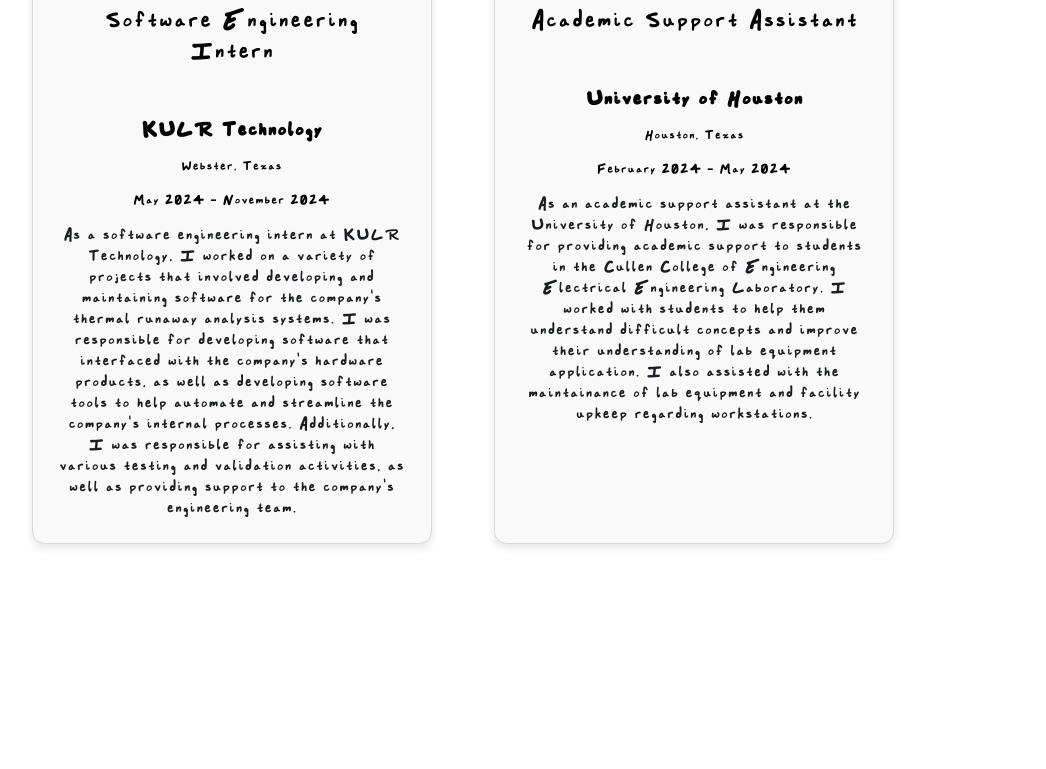
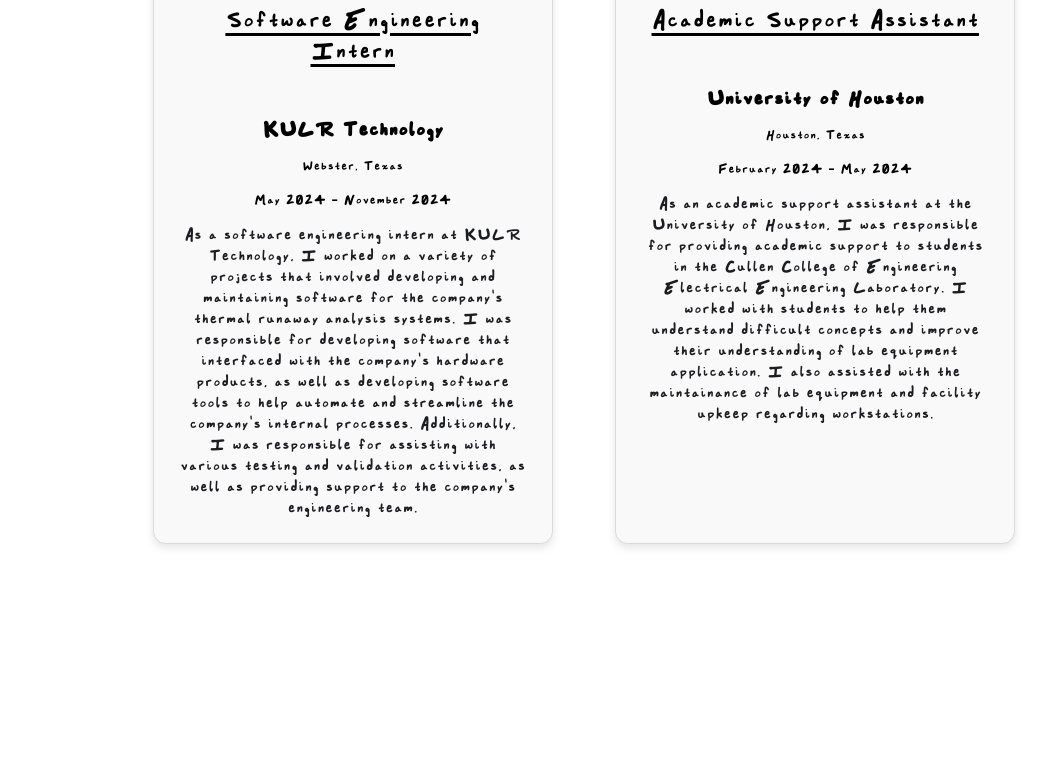
Before and after one commit to alexander-tu/website, a plain HTML site: page public/index.html in a window 1280 px wide. Shown: the part 1970-2739 px from the top of the page, without its empty margins (56-1102 px from the left). Drawn offline with nearby package versions, Linux system fonts and the light colour scheme.

Commit message:
Revert "Update styles.css"
This reverts commit 79a1916dc7c8b278a083721de8887fde4089e5ff.

```diff
--- a/public/styles.css
+++ b/public/styles.css
@@ -188,20 +188,25 @@
     margin-bottom: 2rem;
     font-size: 1.5rem;
     font-weight: 500;
-    /* text-decoration: underline; */
+    text-decoration: underline;
 }
 
-/* Removed centering styles for experience-scroll-container */
+.project-subsection {
+    width: 100%;
+    margin-bottom: 4rem; /* Add space between subsections */
+}
+
 .experience-scroll-container {
     display: flex;
+    justify-content: center; /* Center the child items horizontally */
     gap: 1.5rem;
     padding: 1rem;
     width: 100%;
     max-width: 1600px;
-    overflow-x: auto; /* Horizontal scrolling enabled */
+    overflow-x: auto;
+    margin: 0 auto;
 }
 
-/* Experience Box */
 .experience-box {
     flex: 0 0 16rem; /* Fixed width for the boxes */
     text-align: center;
@@ -219,7 +224,7 @@
     box-shadow: 0 6px 12px rgba(0, 0, 0, 0.15);
 }
 
-/* Experience Box Image */
+
 .experience-box img {
     width: 100%;
     height: 12rem; /* Set a fixed height to make the images consistent */
@@ -258,7 +263,6 @@
         width: 20rem; /* Keep the box width consistent */
     }
 }
-
 
 /* Projects Section */
 #projects-section {
```
